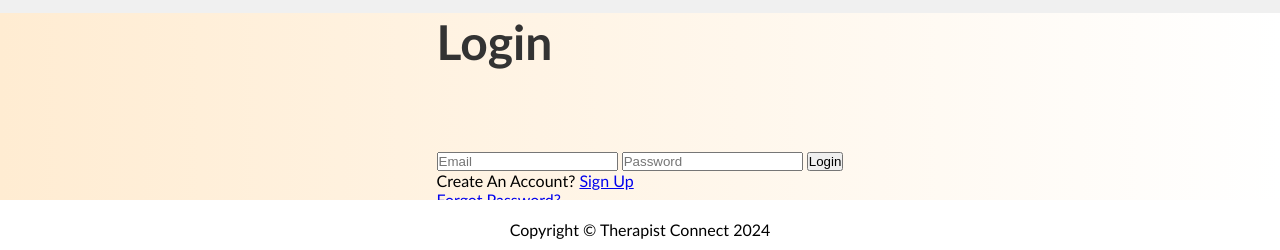
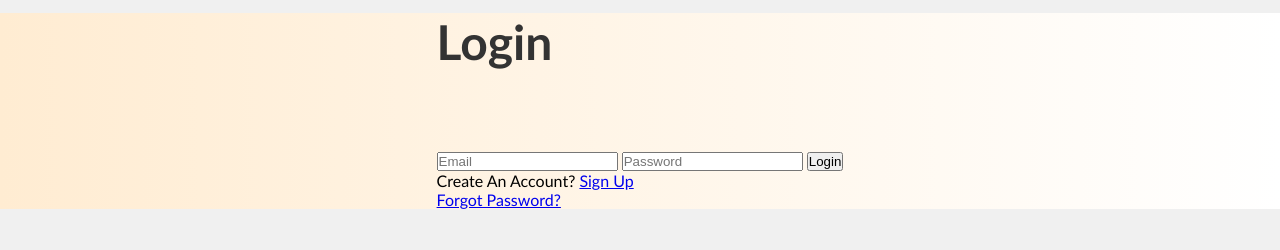
Before and after one commit to MbuviM/Landing-Page, a Django app: page /login/ in a window 1280 px wide. Shown: the part 550-800 px from the top of the page. Run offline with Django 5.2, Linux system fonts and the light colour scheme.

```diff
--- a/backend/templates/login.html
+++ b/backend/templates/login.html
@@ -29,11 +29,6 @@
             </div>
         </div>
     </div>
-
-    <div class="footer">
-        <p>Copyright &copy; Therapist Connect 2024</p>
-    </div>
-
     <script src="{% static 'js/scripts.js' %}"></script>
 </body>
 </html>
```
